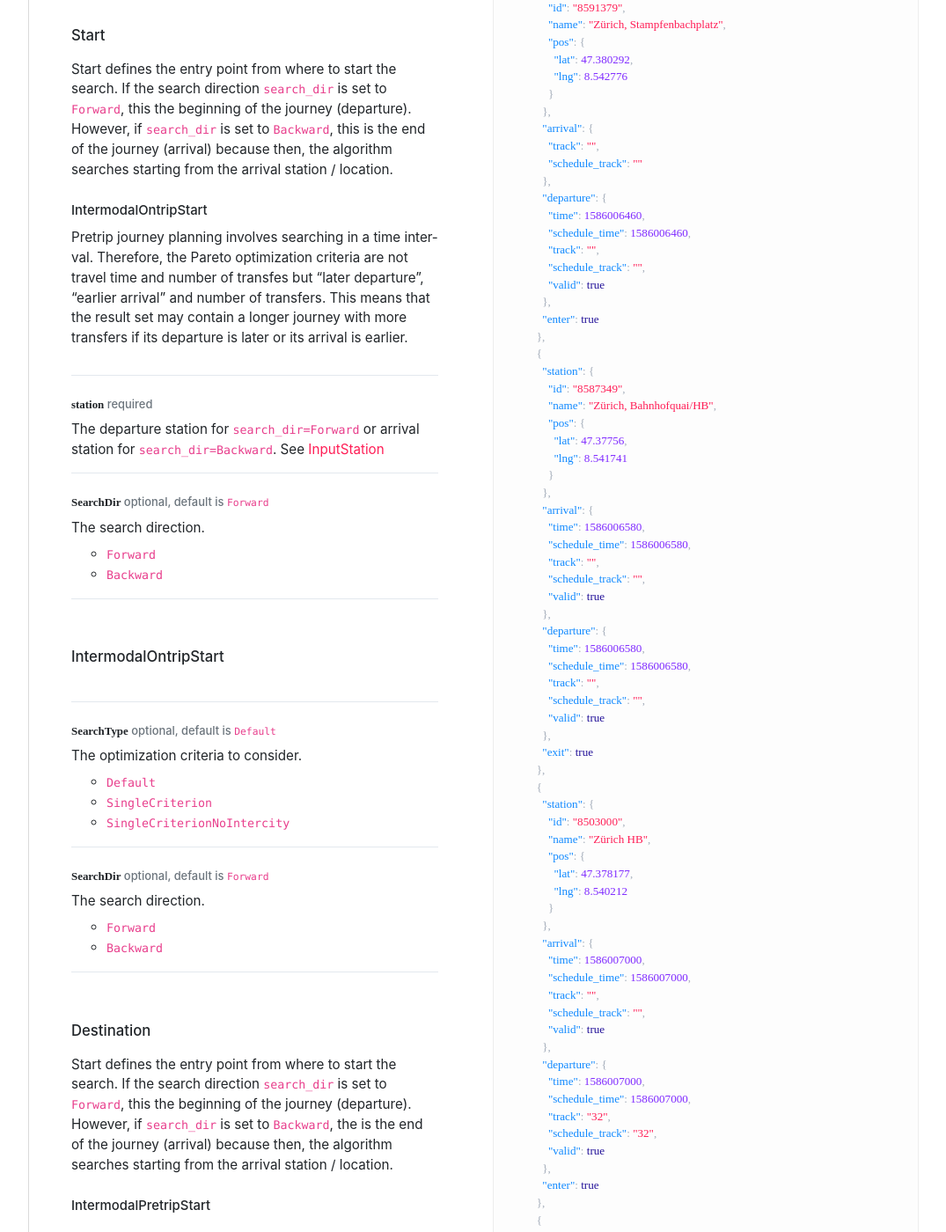
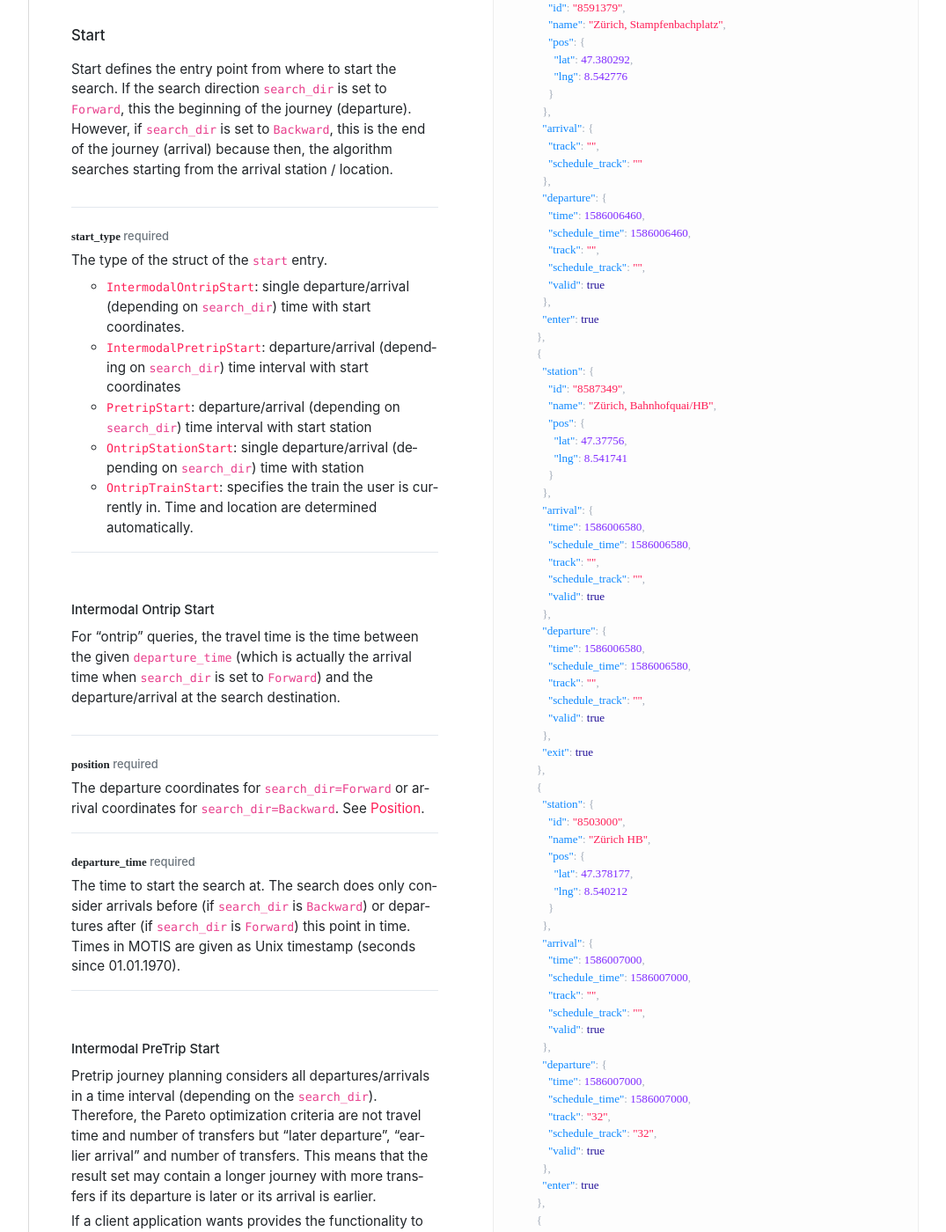
Before and after one commit to motis-project/motis-page, a Jekyll site: the page built from api/intermodal.md, in a window 1280 px wide and 1400 px high, scrolled down 1502 px. Shown: the whole window at 88% size, without its empty margins (197-1272 px from the left). Built offline with Jekyll 4.4.1, drawn with Linux system fonts in a browser that asks for light colours; some web fonts are replaced; some of the changed text lies outside the part shown.

Commit message:
API documentation: work in progress

```diff
--- a/_layouts/api.html
+++ b/_layouts/api.html
@@ -35,7 +35,7 @@ layout: default
     </ul>
   </div>
 
-  <div class="col-xl pr-xl-5 pl-xl-5 api-content">
+  <div class="col-xl pr-xl-5 pl-xl-5 pb-5 api-content">
     {{ content }}
   </div>
 
--- a/api/intermodal.md
+++ b/api/intermodal.md
@@ -34,29 +34,39 @@ This is the intermodal routing API. Intermodal here means that start as well as
 
 Start defines the entry point from where to start the search. If the search direction `search_dir` is set to `Forward`, this the beginning of the journey (departure). However, if `search_dir` is set to `Backward`, this is the end of the journey (arrival) because then, the algorithm searches starting from the arrival station / location.
 
-### IntermodalOntripStart
+  - ##### <span class="param">start_type</span> required
+    The type of the struct of the `start` entry.
+    - [`IntermodalOntripStart`](#intermodal-ontrip-start): single departure/arrival (depending on `search_dir`) time with start coordinates.
+    - [`IntermodalPretripStart`](#intermodal-pretrip-start): departure/arrival (depending on `search_dir`) time interval with start coordinates
+    - [`PretripStart`](#pretrip-start): departure/arrival (depending on `search_dir`) time interval with start station
+    - [`OntripStationStart`](#ontrip-station-start): single departure/arrival (depending on `search_dir`) time with station
+    - [`OntripTrainStart`](#ontrip-train-start): specifies the train the user is currently in. Time and location are determined automatically.
 
-Pretrip journey planning involves searching in a time interval. Therefore, the Pareto optimization criteria are not travel time and number of transfes but "later departure", "earlier arrival" and number of transfers. This means that the result set may contain a longer journey with more transfers if its departure is later or its arrival is earlier.
+### Intermodal Ontrip Start
 
-  - ##### <span class="param">station</span> required
-    The departure station for `search_dir=Forward` or arrival station for `search_dir=Backward`. See [InputStation]({% link api/buildingblocks.md %}#InputStation)
-  - ##### <span class="param">SearchDir</span> optional, default is `Forward`
-     The search direction.
-       - `Forward`
-       - `Backward`
+For "ontrip" queries, the travel time is the time between the given `departure_time` (which is actually the arrival time when `search_dir` is set to `Forward`) and the departure/arrival at the search destination.
+
+  - ##### <span class="param">position</span> required
+    The departure coordinates for `search_dir=Forward` or arrival coordinates for `search_dir=Backward`. See [Position]({% link api/buildingblocks.md %}#Position).
+  - ##### <span class="param">departure_time</span> required
+    The time to start the search at. The search does only consider arrivals before (if `search_dir` is `Backward`) or departures after (if `search_dir` is `Forward`) this point in time. Times in MOTIS are given as Unix timestamp (seconds since 01.01.1970).
 
 
-## IntermodalOntripStart
+### Intermodal PreTrip Start
 
-  - ##### <span class="param">SearchType</span> optional, default is `Default`
-     The optimization criteria to consider.
-       - `Default`
-       - `SingleCriterion`
-       - `SingleCriterionNoIntercity`
-  - ##### <span class="param">SearchDir</span> optional, default is `Forward`
-     The search direction.
-       - `Forward`
-       - `Backward`
+Pretrip journey planning considers all departures/arrivals in a time interval (depending on the `search_dir`). Therefore, the Pareto optimization criteria are not travel time and number of transfers but "later departure", "earlier arrival" and number of transfers. This means that the result set may contain a longer journey with more transfers if its departure is later or its arrival is earlier.
+
+If a client application wants provides the functionality to scroll through connections (search for earlier or later connections when the user requests this) it should use the `extend_interval_earlier` and `extend_interval_later`. The basic procedure would look like this:Remember the `interval_begin` and `interval_end` attributes from the response.
+
+  - At the first request, set `min_connection_count` to a low number grater then zero (for example 3). Set `extend_interval_earlier` as well as `extend_interval_later` to true.
+  -
+
+  - ##### <span class="param">position</span> required
+    The departure coordinates for `search_dir=Forward` or arrival coordinates for `search_dir=Backward`. See [Position]({% link api/buildingblocks.md %}#Position).
+  - ##### <span class="param">interval</span> required
+  - ##### <span class="param">min_connection_count</span> optional, default is `0`
+  - ##### <span class="param">extend_interval_earlier</span> optional, default is `false`
+  - ##### <span class="param">extend_interval_later</span> optional, default is `false`
 
 
 ## Destination
```
Also changed, not shown: api/buildingblocks.md (+10 -0 lines), api/index.md (+8 -0 lines).
